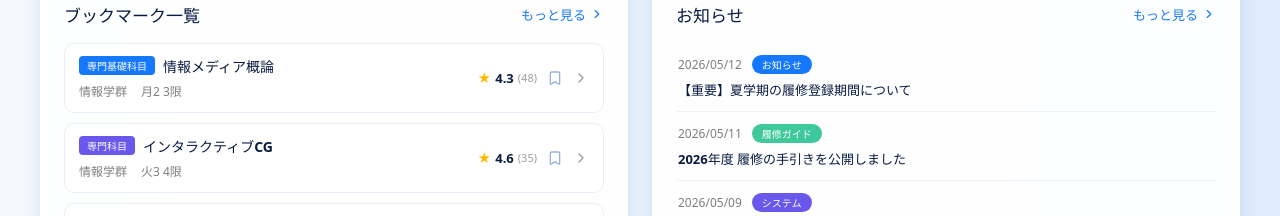
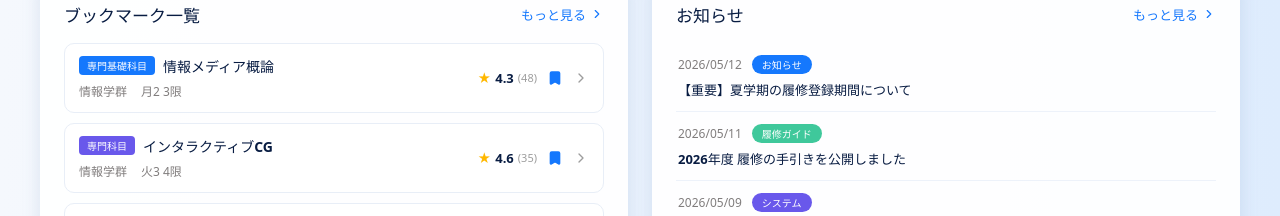
Before and after one commit to tsukuba-cojt/2026_TsukuHub, a React (Vite) app: page /class/top in a window 1280 px wide. Shown: the part 727-943 px from the top of the page. Built offline with nearby package versions, Linux system fonts and the light colour scheme; no server answers; a web font is replaced by a local one.

Commit message:
ブックマーク仕様変更
ブックマーク登録をすると塗りつぶされるように変更

```diff
--- a/src/components/class/ClassTopBookmarks.tsx
+++ b/src/components/class/ClassTopBookmarks.tsx
@@ -61,7 +61,24 @@ function ClassTopBookmarks({ bookmarks }: ClassTopBookmarksProps) {
                     {course.rating.toFixed(1)}
                     <small>({course.reviews})</small>
                   </span>
-                  <Bookmark className="classTopBookmarkIcon" aria-hidden="true" />
+                  {/* 一覧に載る講義は登録済みのため常に塗りつぶし表示。
+                      解除ロジックは未実装（実データ接続時に実装）。 */}
+                  <button
+                    type="button"
+                    className="classTopBookmarkBtn"
+                    aria-pressed="true"
+                    aria-label={`${course.title}のブックマークを解除`}
+                    onClick={(e) => {
+                      // 行全体のリンク遷移だけ止める
+                      e.preventDefault();
+                    }}
+                  >
+                    <Bookmark
+                      aria-hidden="true"
+                      fill="currentColor"
+                      stroke="currentColor"
+                    />
+                  </button>
                   <ChevronRight className="classTopRowChevron" aria-hidden="true" />
                 </div>
               </Link>
--- a/src/pages/ClassDetail.tsx
+++ b/src/pages/ClassDetail.tsx
@@ -200,11 +200,18 @@ function ClassDetail() {
               <div className="classDetailActions">
                 <button
                   type="button"
-                  className={`classDetailActionBtn${bookmarked ? " isActive" : ""}`}
+                  className={`classDetailActionBtn classDetailBookmarkBtn${bookmarked ? " isActive" : ""}`}
                   aria-pressed={bookmarked}
+                  aria-label={
+                    bookmarked ? "ブックマークを解除" : "ブックマークに登録"
+                  }
                   onClick={() => setBookmarked((v) => !v)}
                 >
-                  <Bookmark aria-hidden="true" />
+                  <Bookmark
+                    aria-hidden="true"
+                    fill={bookmarked ? "currentColor" : "none"}
+                    stroke="currentColor"
+                  />
                   ブックマーク
                 </button>
                 <button
--- a/src/styles/auth/Unauthorized.css
+++ b/src/styles/auth/Unauthorized.css
@@ -3,7 +3,10 @@
 .unauthorized-overlay {
   position: fixed;
   inset: 0;
-  z-index: 1000;
+  /* ページ本体（最大 z-index: 20）より前面、
+     Globalnav (100) / Header (300) より背面に置き、
+     ロゴ・グローバルナビのクリックを遮らない */
+  z-index: 50;
   display: flex;
   align-items: center;
   justify-content: center;
--- a/src/styles/class/ClassDetail.css
+++ b/src/styles/class/ClassDetail.css
@@ -141,13 +141,14 @@
   color: var(--color-primary);
 }
 
-/* ブックマークON時（永続化は後日実装） */
-.classDetailActionBtn.isActive {
-  color: var(--color-primary);
+/* ブックマークボタン：未登録はミュート色、登録済みはアクセント色。
+   アイコンの fill/stroke は currentColor 指定（JSX 側）で色に追従する */
+.classDetailBookmarkBtn {
+  color: var(--color-text-muted);
 }
 
-.classDetailActionBtn.isActive svg {
-  fill: currentColor;
+.classDetailBookmarkBtn.isActive {
+  color: var(--color-primary);
 }
 
 /* ── タブ ─────────────────────────────── */
--- a/src/styles/class/ClassTop.css
+++ b/src/styles/class/ClassTop.css
@@ -293,10 +293,21 @@
   font-weight: 500;
 }
 
-.classTopBookmarkIcon {
+/* 登録済みなのでアクセント色（アイコンは currentColor で追従） */
+.classTopBookmarkBtn {
+  display: inline-flex;
+  align-items: center;
+  justify-content: center;
+  padding: 0;
+  border: none;
+  background: none;
+  color: var(--color-primary);
+  cursor: pointer;
+}
+
+.classTopBookmarkBtn svg {
   width: 16px;
   height: 16px;
-  color: #9ab1d8;
 }
 
 .classTopRowChevron {
```
